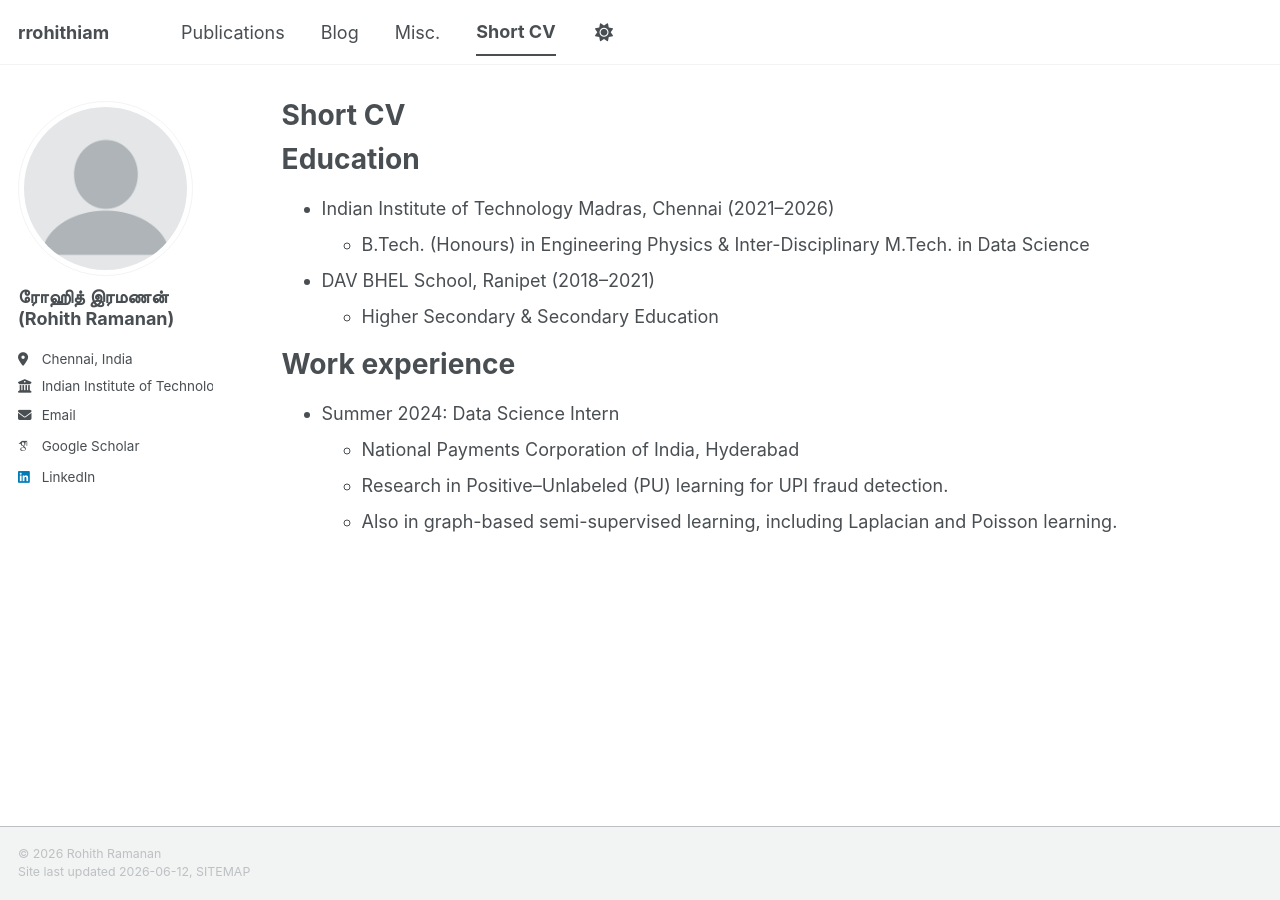
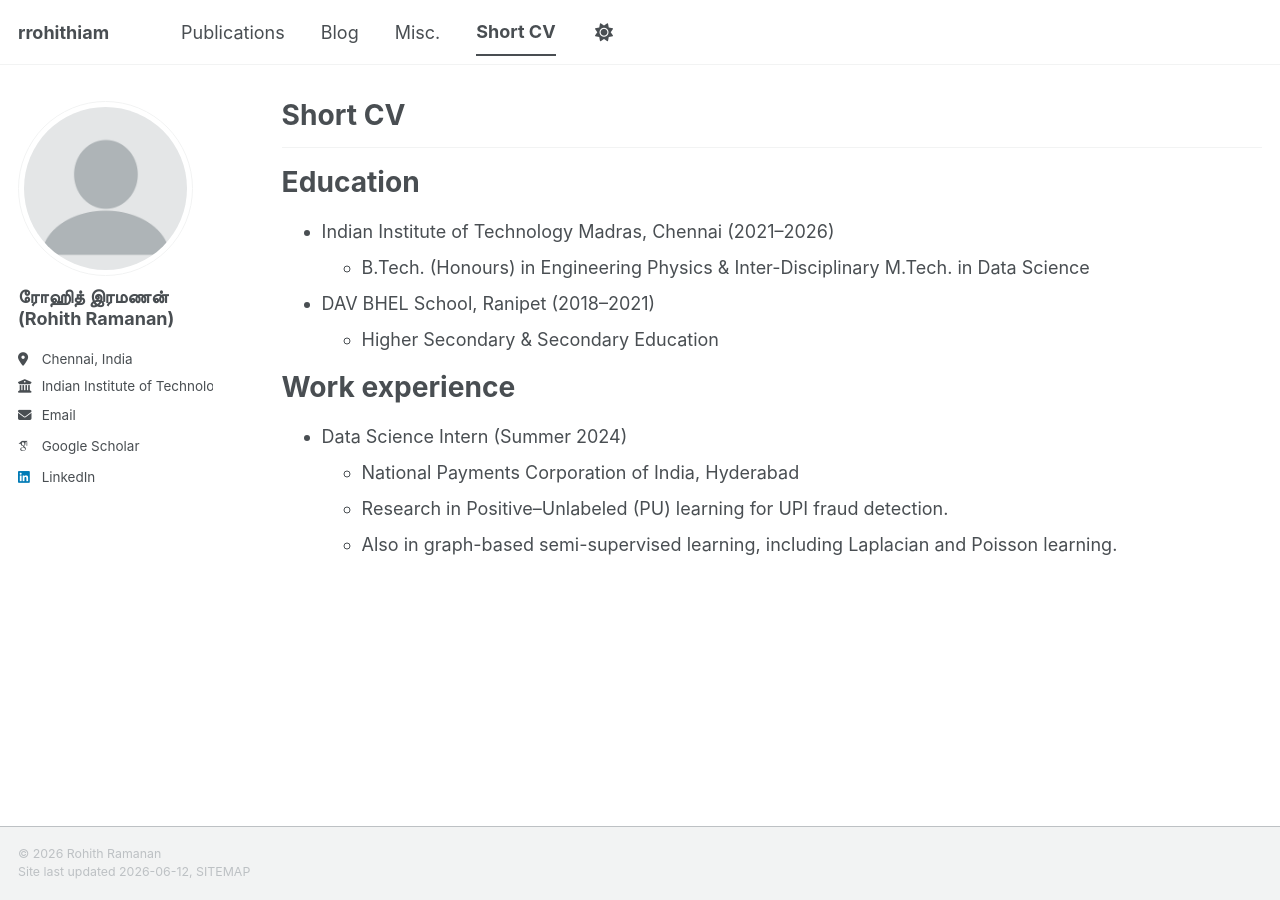
Before and after one commit to rrohithiam/rrohithiam.github.io, a Jekyll site: the page built from _pages/cv.md, in a window 1280 px wide. Built offline with Jekyll 4.4.1, drawn with Linux system fonts in a browser that asks for light colours; some web fonts are replaced; a script bundle is joined from its source files by our own code; library files that are not in the unit come from our copies.

Commit message:
cv updated

```diff
--- a/_pages/cv.md
+++ b/_pages/cv.md
@@ -9,6 +9,8 @@ redirect_from:
 
 {% include base_path %}
 
+---
+
 Education
 ======
 * Indian Institute of Technology Madras, Chennai (2021–2026)
@@ -18,7 +20,7 @@ Education
 
 Work experience
 ======
-* Summer 2024: Data Science Intern
+* Data Science Intern (Summer 2024)
   * National Payments Corporation of India, Hyderabad
   * Research in Positive–Unlabeled (PU) learning for UPI fraud detection.
   * Also in graph-based semi-supervised learning, including Laplacian and Poisson learning.
```
